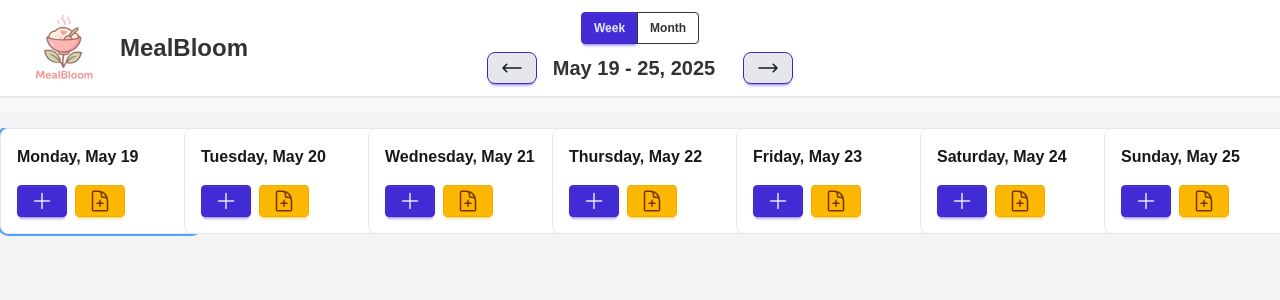
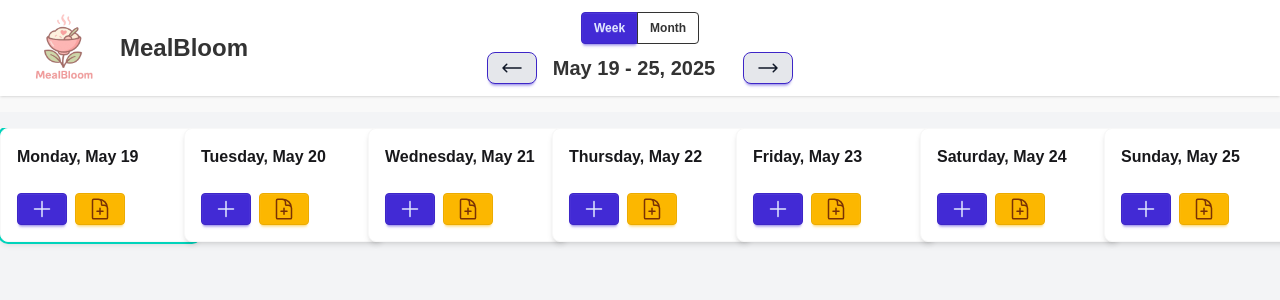
Before and after one commit to HardyUX/MealBloom, a React (Vite) app: page / in a window 1280 px wide. Shown: the top 300 px of the page. Built offline with nearby package versions, Linux system fonts and the light colour scheme.

Commit message:
migrate dropzone to daisyui

```diff
--- a/src/components/DropZone.jsx
+++ b/src/components/DropZone.jsx
@@ -7,10 +7,10 @@ function DropZone({ dateString, children, onMealDrop, highlight }) {
         <div
             ref={drop}
             className={[
-                "bg-white border border-gray-200 rounded-lg p-4 mb-6",
-                "min-w-[160px] md:min-w-[200px] flex-1",
-                isOver ? "bg-blue-100" : "",
-                highlight ? "ring-2 ring-blue-400" : ""
+                "card bg-base-100 shadow-md border border-base-200 p-4 mb-6",
+                "min-w-[160px] md:min-w-[200px] flex-1 transition-colors",
+                isOver ? "bg-primary/10 ring-2 ring-primary" : "",
+                highlight ? "ring-2 ring-accent" : ""
             ].join(" ")}
         >
             {children}
```
